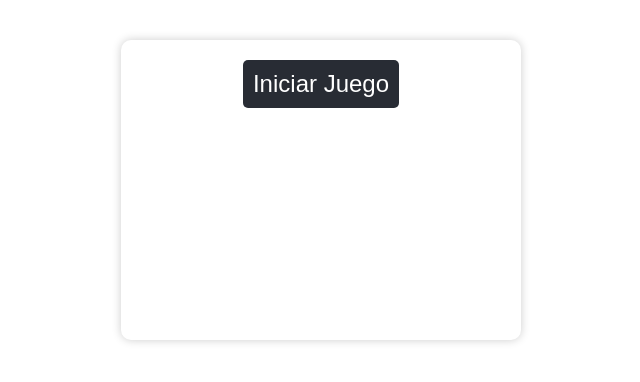
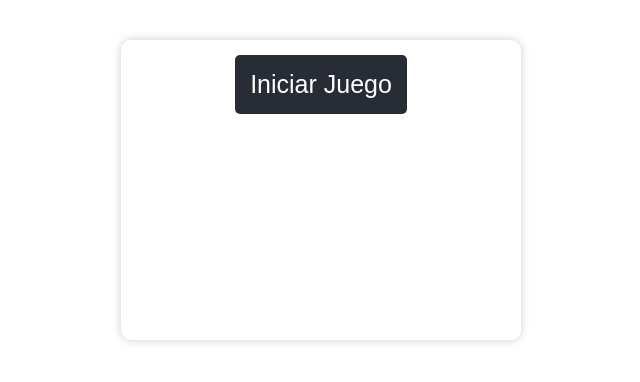
Before and after one commit to Josssue35/PROYECTO-INTEGRADOR, a React (Create React App) app: page / in a window 1280 px wide. Shown: the top 382 px of the page, without its empty margins (319-959 px from the left). Built offline with nearby package versions, Linux system fonts and the light colour scheme.

Commit message:
Cambios Css
Cambios en el Game.css

```diff
--- a/src/Game.css
+++ b/src/Game.css
@@ -16,9 +16,9 @@
 }
 
 button {
-  font-size: 24px;
-  padding: 10px;
-  margin-top: 20px;
+  font-size: 25px;
+  padding: 15px;
+  margin-top: 15px;
   background-color: #282c34;
   color: white;
   border: none;
```
